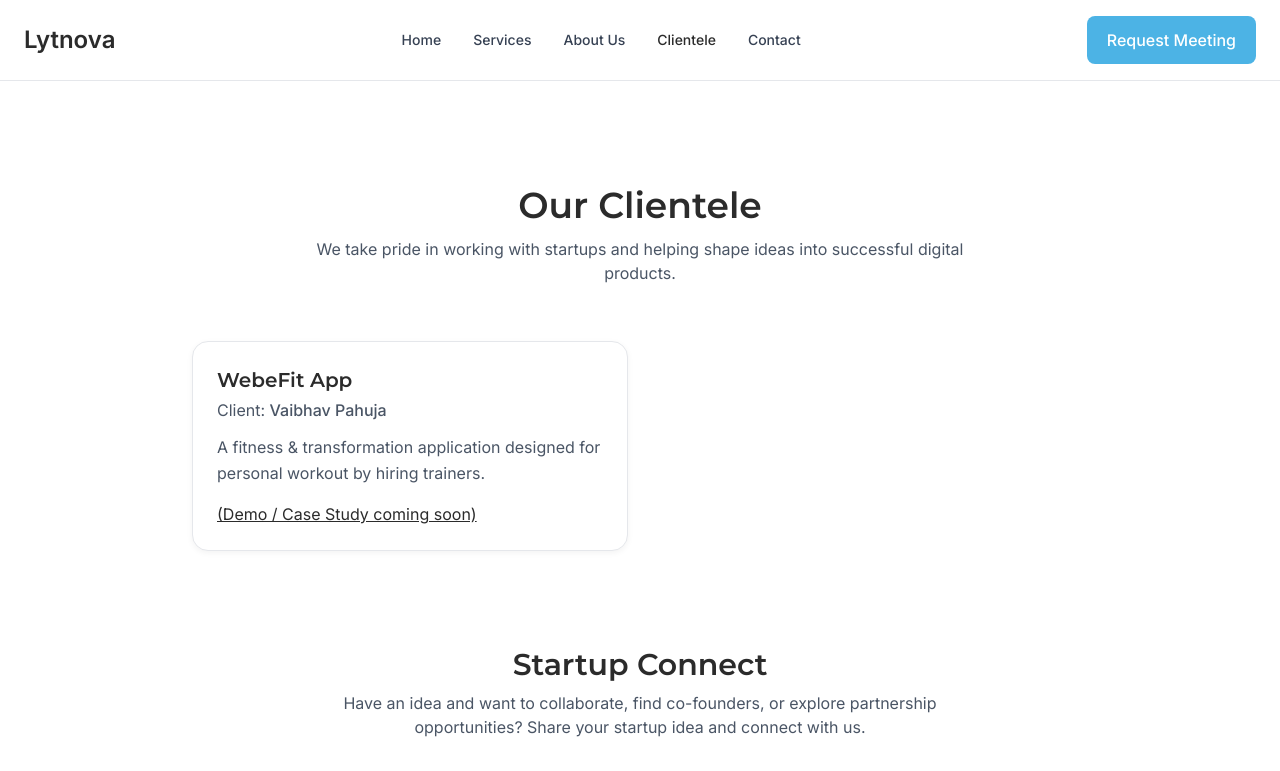
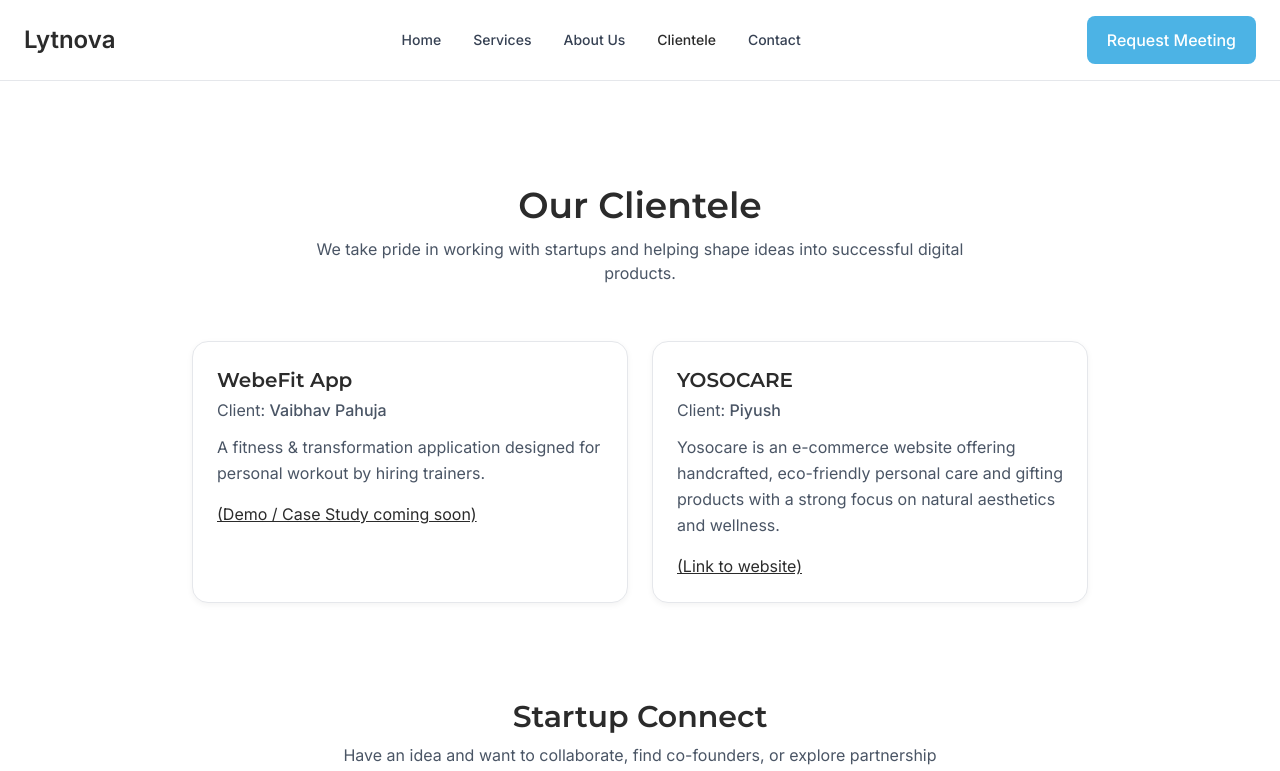
Before and after one commit to PankajSingh91/lytnova, a Next.js app: page /clientele in a window 1280 px wide. Shown: the top 771 px of the page. Built offline with nearby package versions, Linux system fonts and the light colour scheme.

Commit message:
Yosocare clientele added

```diff
--- a/app/clientele/page.tsx
+++ b/app/clientele/page.tsx
@@ -32,6 +32,24 @@
             (Demo / Case Study coming soon)
           </Link>
         </div>
+        {/* YOSOCARE Client */}
+        <div className="card">
+          <h2 className="text-xl font-semibold">YOSOCARE</h2>
+          <p className="text-gray-600 mt-1">
+            Client: <span className="font-medium">Piyush</span>
+          </p>
+          <p className="text-gray-600 mt-3 leading-relaxed">
+            Yosocare is an e-commerce website offering handcrafted, eco-friendly personal care and gifting products with a strong focus on natural aesthetics and wellness.
+          </p>
+
+          <Link
+            href="https://www.yosocare.com/"
+            className="inline-block mt-4 text-primary underline"
+          >
+            (Link to website)
+          </Link>
+        </div>
+
 
       </div>
 
```
